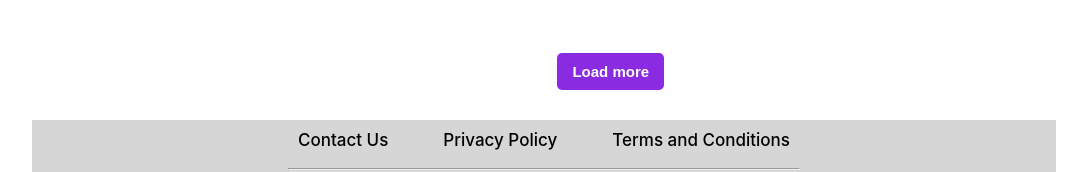
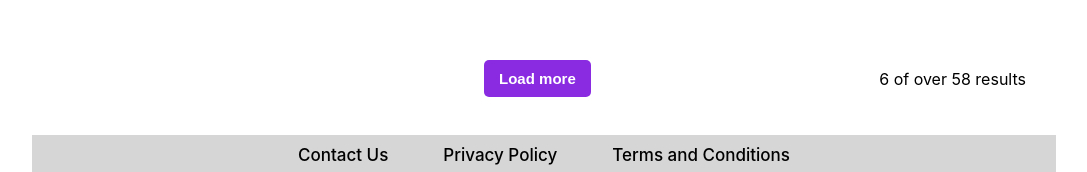
Before and after one commit to EmineShaban/Shop, a React (Create React App) app: page / in a window 1280 px wide. Shown: the part 1180-1352 px from the top of the page, without its empty margins (96-1183 px from the left). Built offline with nearby package versions, Linux system fonts and the light colour scheme.

Commit message:
Product counter

```diff
--- a/src/components/Product.js
+++ b/src/components/Product.js
@@ -22,9 +22,21 @@ function Product({ data }) {
 
 
     const [next, setNext] = useState(productPerRow);
+    const [counter, setCounter] = useState(6);
+
     const handleMoreProducts = () => {
         console.log('aaa')
         setNext(next + productPerRow);
+        if(counter + 6 < data.length){
+
+            setCounter(counter + 6)
+        }else if(counter< productPerRow){
+            setCounter(data.length)
+
+        }else{
+            setCounter(data.length)
+
+        }
     };
 
 
@@ -298,7 +310,8 @@ function Product({ data }) {
 
                     {next < data.length && (
                         <button className="load-more" onClick={handleMoreProducts} >Load more</button>
-                    )}
+                        )}
+                        <p>{counter} of over {data.length} results</p>
                 </div>
             </div>
         </div>
```
